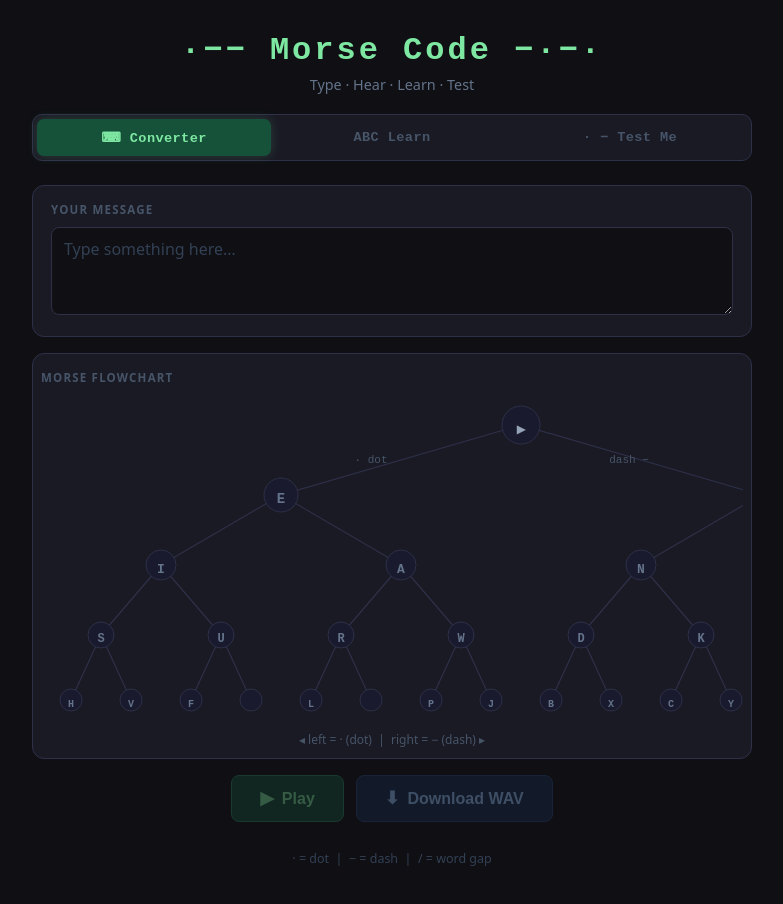
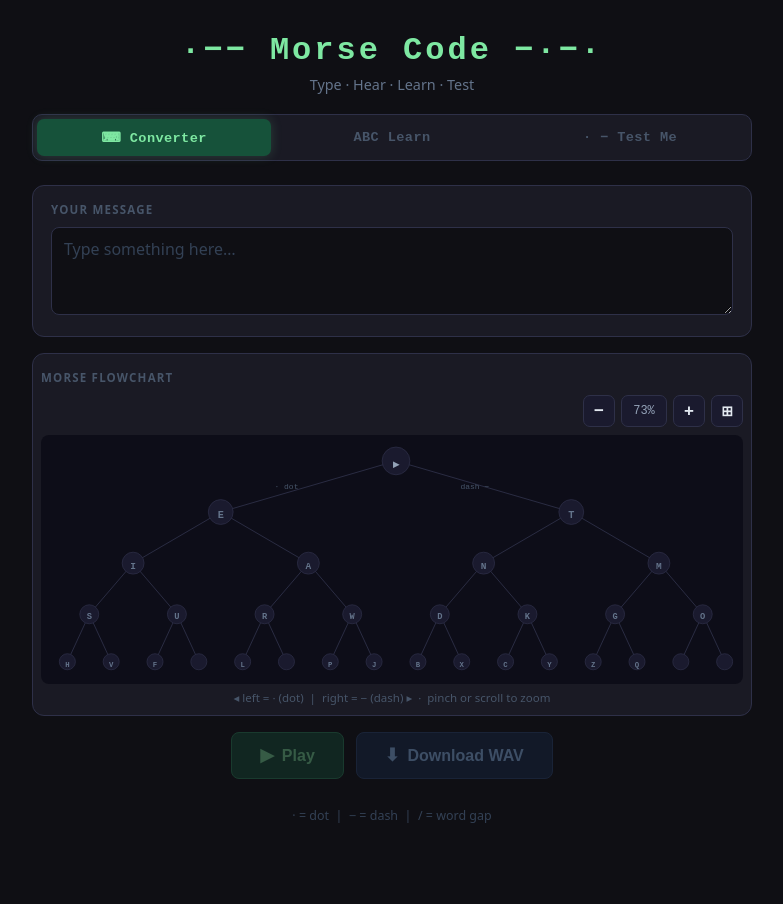
Before and after one commit to Ttrriimmaakkaassii/y2603AppMorse, a React (Vite) app: page / in a window 1280 px wide. Shown: the top 904 px of the page, without its empty margins (248-1031 px from the left). After the commit the page ends 864 px from the top, so only its background shows below. Built offline with nearby package versions, Linux system fonts and the light colour scheme.

Commit message:
Add MorseTree zoom pinch and path highlighting

```diff
--- a/src/LearnSection.jsx
+++ b/src/LearnSection.jsx
@@ -1,12 +1,13 @@
 import { useState, useRef } from 'react';
 import { MORSE_CODE } from './morseCode';
 import { playLetterMorse } from './audioEngine';
+import MorseTree from './MorseTree';
 
 const ALPHABET = 'ABCDEFGHIJKLMNOPQRSTUVWXYZ'.split('');
 
 export default function LearnSection() {
   const [activeLetter, setActiveLetter] = useState(null); // { letter, morse }
-  const [currentStep, setCurrentStep] = useState(-1);     // symbol index being played
+  const [currentStep, setCurrentStep]   = useState(-1);   // 0-based symbol index
   const playerRef = useRef(null);
 
   function playLetter(letter) {
@@ -22,12 +23,17 @@ export default function LearnSection() {
     );
   }
 
+  // MorseTree expects 1-based count of symbols reached; LearnSection step is 0-based index
+  const treeMorse = activeLetter?.morse ?? null;
+  const treeStep  = currentStep + 1; // -1+1=0 (nothing), 0+1=1 (first), etc.
+
   return (
     <div className="learn-section">
       <p className="section-sub">Tap any letter to hear and see its Morse code</p>
+
       <div className="learn-grid">
         {ALPHABET.map(letter => {
-          const morse = MORSE_CODE[letter];
+          const morse    = MORSE_CODE[letter];
           const isActive = activeLetter?.letter === letter;
           return (
             <button
@@ -55,6 +61,19 @@ export default function LearnSection() {
           );
         })}
       </div>
+
+      {/* Morse flowchart — always visible, highlights active letter */}
+      <section className="card tree-card" style={{ marginTop: '16px' }}>
+        <label>
+          Morse Flowchart
+          {activeLetter && (
+            <span style={{ marginLeft: 8, color: '#7ee8a2', fontWeight: 700 }}>
+              — {activeLetter.letter} ({activeLetter.morse.split('').map(s => s === '.' ? '·' : '−').join('')})
+            </span>
+          )}
+        </label>
+        <MorseTree activeMorse={treeMorse} currentStep={treeStep} />
+      </section>
     </div>
   );
 }
--- a/src/MorseTree.css
+++ b/src/MorseTree.css
@@ -1,21 +1,81 @@
 .tree-wrap {
   display: flex;
   flex-direction: column;
-  align-items: center;
+  align-items: stretch;
   width: 100%;
 }
 
+/* ── Zoom controls ── */
+.zoom-controls {
+  display: flex;
+  align-items: center;
+  gap: 6px;
+  margin-bottom: 8px;
+  justify-content: flex-end;
+}
+
+.zoom-btn {
+  background: #1a1a2e;
+  border: 1px solid #2e3048;
+  color: #e2e8f0;
+  width: 32px;
+  height: 32px;
+  border-radius: 7px;
+  cursor: pointer;
+  font-size: 17px;
+  font-weight: 700;
+  display: flex;
+  align-items: center;
+  justify-content: center;
+  transition: background 0.15s;
+  user-select: none;
+  -webkit-user-select: none;
+}
+
+.zoom-btn:hover,
+.zoom-btn:active {
+  background: #2d3a5a;
+}
+
+.zoom-fit {
+  font-size: 14px;
+}
+
+.zoom-reset {
+  background: #1a1a2e;
+  border: 1px solid #2e3048;
+  color: #94a3b8;
+  padding: 2px 10px;
+  height: 32px;
+  border-radius: 7px;
+  cursor: pointer;
+  font-size: 12px;
+  font-family: 'Courier New', monospace;
+  min-width: 46px;
+  transition: background 0.15s;
+  user-select: none;
+  -webkit-user-select: none;
+}
+
+.zoom-reset:hover,
+.zoom-reset:active {
+  background: #2d3a5a;
+}
+
+/* ── Scrollable container ── */
 .tree-scroll {
   width: 100%;
-  overflow-x: auto;
+  max-height: 420px;
+  overflow: auto;
   -webkit-overflow-scrolling: touch;
+  border-radius: 8px;
+  background: #0d0d18;
+  padding: 4px;
 }
 
 .tree-svg {
   display: block;
-  width: 960px;
-  height: 330px;
-  min-width: 960px;
+  /* width + height set dynamically via React */
 }
 
 /* ── Edges ── */
@@ -89,7 +149,7 @@
 /* ── Bottom legend ── */
 .tree-legend {
   margin: 6px 0 0;
-  font-size: 0.75rem;
+  font-size: 0.72rem;
   color: #475569;
   text-align: center;
 }
--- a/src/MorseTree.jsx
+++ b/src/MorseTree.jsx
@@ -1,3 +1,4 @@
+import { useState, useRef, useEffect } from 'react';
 import './MorseTree.css';
 
 const TREE_MAP = {
@@ -13,6 +14,8 @@ const TREE_MAP = {
 const W = 960, H = 330;
 const LEVEL_Y  = [30, 100, 170, 240, 305];
 const NODE_R   = [19, 17,  15,  13,  11];
+const MIN_ZOOM = 0.3;
+const MAX_ZOOM = 3;
 
 function toBinaryPath(index, level) {
   let p = '';
@@ -48,8 +51,69 @@ const EDGES = NODES.filter(n => n.level > 0).map(n => ({
   isDot: n.path[n.path.length - 1] === '.',
 }));
 
+function clampZoom(z) {
+  return Math.min(MAX_ZOOM, Math.max(MIN_ZOOM, z));
+}
+
 export default function MorseTree({ activeMorse, currentStep }) {
-  // Build set of paths that are highlighted (traversed so far)
+  const [zoom, setZoom] = useState(1);
+  const scrollRef = useRef(null);
+  const lastDist  = useRef(null);
+
+  // Auto-fit on mount so the full tree is visible
+  useEffect(() => {
+    if (scrollRef.current) {
+      const w = scrollRef.current.clientWidth || 360;
+      setZoom(clampZoom(w / W));
+    }
+  }, []);
+
+  // Wheel zoom + pinch-to-zoom via native listeners (need passive:false)
+  useEffect(() => {
+    const el = scrollRef.current;
+    if (!el) return;
+
+    const onWheel = (e) => {
+      e.preventDefault();
+      setZoom(z => clampZoom(z * (e.deltaY > 0 ? 0.92 : 1.09)));
+    };
+
+    const onTouchStart = (e) => {
+      if (e.touches.length === 2) {
+        lastDist.current = Math.hypot(
+          e.touches[0].clientX - e.touches[1].clientX,
+          e.touches[0].clientY - e.touches[1].clientY,
+        );
+      }
+    };
+
+    const onTouchMove = (e) => {
+      if (e.touches.length !== 2 || lastDist.current === null) return;
+      e.preventDefault();
+      const d = Math.hypot(
+        e.touches[0].clientX - e.touches[1].clientX,
+        e.touches[0].clientY - e.touches[1].clientY,
+      );
+      setZoom(z => clampZoom(z * d / lastDist.current));
+      lastDist.current = d;
+    };
+
+    const onTouchEnd = () => { lastDist.current = null; };
+
+    el.addEventListener('wheel',      onWheel,      { passive: false });
+    el.addEventListener('touchstart', onTouchStart, { passive: true  });
+    el.addEventListener('touchmove',  onTouchMove,  { passive: false });
+    el.addEventListener('touchend',   onTouchEnd);
+
+    return () => {
+      el.removeEventListener('wheel',      onWheel);
+      el.removeEventListener('touchstart', onTouchStart);
+      el.removeEventListener('touchmove',  onTouchMove);
+      el.removeEventListener('touchend',   onTouchEnd);
+    };
+  }, []);
+
+  // Build set of paths highlighted (traversed so far)
   const reached = new Set();
   if (activeMorse) {
     reached.add('');
@@ -63,11 +127,38 @@ export default function MorseTree({ activeMorse, currentStep }) {
     : null;
   const isDone = activeMorse && currentStep >= activeMorse.length;
 
+  const svgW = Math.round(W * zoom);
+  const svgH = Math.round(H * zoom);
+
   return (
     <div className="tree-wrap">
-      <div className="tree-scroll">
-        <svg viewBox={`0 0 ${W} ${H}`} className="tree-svg" aria-label="Morse code decision tree">
 
+      {/* Zoom controls */}
+      <div className="zoom-controls">
+        <button className="zoom-btn" title="Zoom out"
+          onClick={() => setZoom(z => clampZoom(z * 0.8))}>−</button>
+        <button className="zoom-reset" title="Reset zoom"
+          onClick={() => setZoom(1)}>{Math.round(zoom * 100)}%</button>
+        <button className="zoom-btn" title="Zoom in"
+          onClick={() => setZoom(z => clampZoom(z * 1.25))}>+</button>
+        <button className="zoom-btn zoom-fit" title="Fit to screen"
+          onClick={() => {
+            if (scrollRef.current) {
+              const w = scrollRef.current.clientWidth || 360;
+              setZoom(clampZoom(w / W));
+            }
+          }}>⊞</button>
+      </div>
+
+      {/* Scrollable + zoomable SVG container */}
+      <div className="tree-scroll" ref={scrollRef}>
+        <svg
+          viewBox={`0 0 ${W} ${H}`}
+          width={svgW}
+          height={svgH}
+          className="tree-svg"
+          aria-label="Morse code decision tree"
+        >
           {/* Edges */}
           {EDGES.map(({ from, to, isDot }) => {
             const active = activeMorse && reached.has(to.path);
@@ -113,7 +204,8 @@ export default function MorseTree({ activeMorse, currentStep }) {
           })}
         </svg>
       </div>
-      <p className="tree-legend">◂ left = · (dot) &nbsp;|&nbsp; right = − (dash) ▸</p>
+
+      <p className="tree-legend">◂ left = · (dot) &nbsp;|&nbsp; right = − (dash) ▸ &nbsp;·&nbsp; pinch or scroll to zoom</p>
     </div>
   );
 }
--- a/src/TestSection.jsx
+++ b/src/TestSection.jsx
@@ -1,21 +1,22 @@
 import { useState, useRef, useEffect } from 'react';
 import { MORSE_CODE } from './morseCode';
 import { playLetterMorse } from './audioEngine';
+import MorseTree from './MorseTree';
 
 const LETTERS = 'ABCDEFGHIJKLMNOPQRSTUVWXYZ'.split('');
-const HOLD_MS = 350;          // hold longer than this → dash
-const AUTO_CHECK_MS = 1300;   // silence after last symbol → auto-check
+const HOLD_MS       = 350;   // hold longer than this → dash
+const AUTO_CHECK_MS = 1300;  // silence after last symbol → auto-check
 
 function randomLetter() {
   return LETTERS[Math.floor(Math.random() * LETTERS.length)];
 }
 
 export default function TestSection() {
-  const [letter, setLetter]       = useState(randomLetter);
-  const [input, setInput]         = useState('');    // string of '.' and '-'
-  const [holding, setHolding]     = useState(false);
-  const [feedback, setFeedback]   = useState(null);  // null | 'correct' | 'wrong'
-  const [score, setScore]         = useState({ ok: 0, total: 0 });
+  const [letter, setLetter]         = useState(randomLetter);
+  const [input, setInput]           = useState('');   // string of '.' and '-'
+  const [holding, setHolding]       = useState(false);
+  const [feedback, setFeedback]     = useState(null); // null | 'correct' | 'wrong'
+  const [score, setScore]           = useState({ ok: 0, total: 0 });
   const [playingSym, setPlayingSym] = useState(-1);
 
   // refs so timeouts always see latest values
@@ -26,7 +27,7 @@ export default function TestSection() {
   const autoTimer   = useRef(null);
   const playerRef   = useRef(null);
 
-  useEffect(() => { letterRef.current = letter; }, [letter]);
+  useEffect(() => { letterRef.current = letter; },   [letter]);
   useEffect(() => { feedbackRef.current = feedback; }, [feedback]);
 
   function addSym(sym) {
@@ -107,6 +108,17 @@ export default function TestSection() {
 
   const correctMorse = MORSE_CODE[letter];
 
+  // Compute what the flowchart should highlight:
+  // - No feedback + entering: show the user's traced path
+  // - Feedback shown: show the correct answer path (animated during playAnswer)
+  const treeMorse = feedback
+    ? correctMorse
+    : (input || null);
+
+  const treeStep = feedback
+    ? (playingSym >= 0 ? playingSym + 1 : correctMorse.length + 1) // full or animating
+    : input.length; // how many symbols user has entered
+
   return (
     <div className="test-section">
 
@@ -186,6 +198,24 @@ export default function TestSection() {
         </div>
       )}
 
+      {/* Morse flowchart — always visible */}
+      <section className="card tree-card" style={{ marginTop: '16px' }}>
+        <label>
+          Morse Flowchart
+          {feedback && (
+            <span style={{ marginLeft: 8, color: feedback === 'correct' ? '#7ee8a2' : '#60a5fa', fontWeight: 700 }}>
+              — {letter} ({correctMorse.split('').map(s => s === '.' ? '·' : '−').join('')})
+            </span>
+          )}
+          {!feedback && input && (
+            <span style={{ marginLeft: 8, color: '#94a3b8', fontWeight: 400, fontSize: '0.8em' }}>
+              your path so far
+            </span>
+          )}
+        </label>
+        <MorseTree activeMorse={treeMorse} currentStep={treeStep} />
+      </section>
+
     </div>
   );
 }
```
Also changed, not shown: .claude/settings.local.json.
